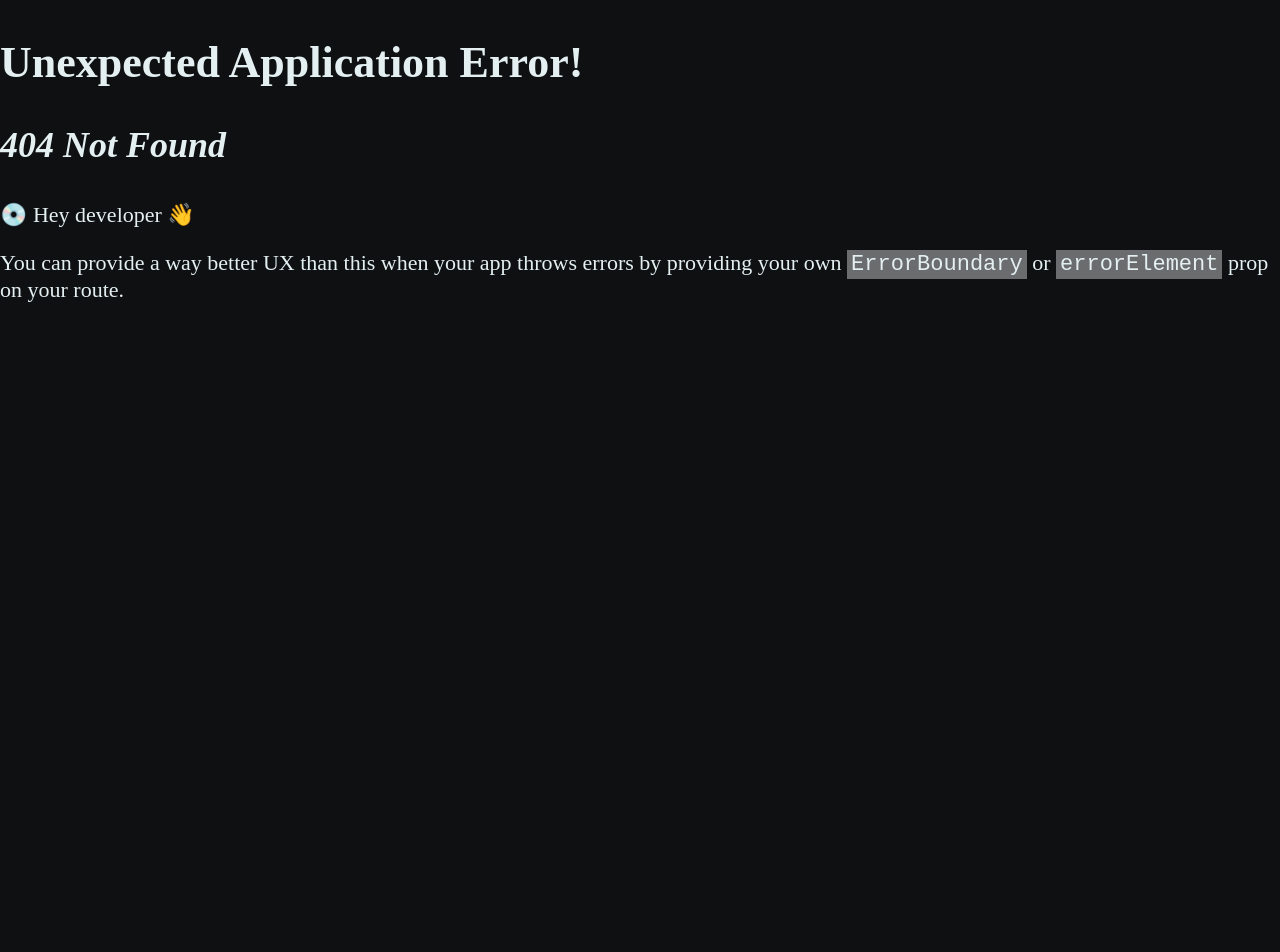
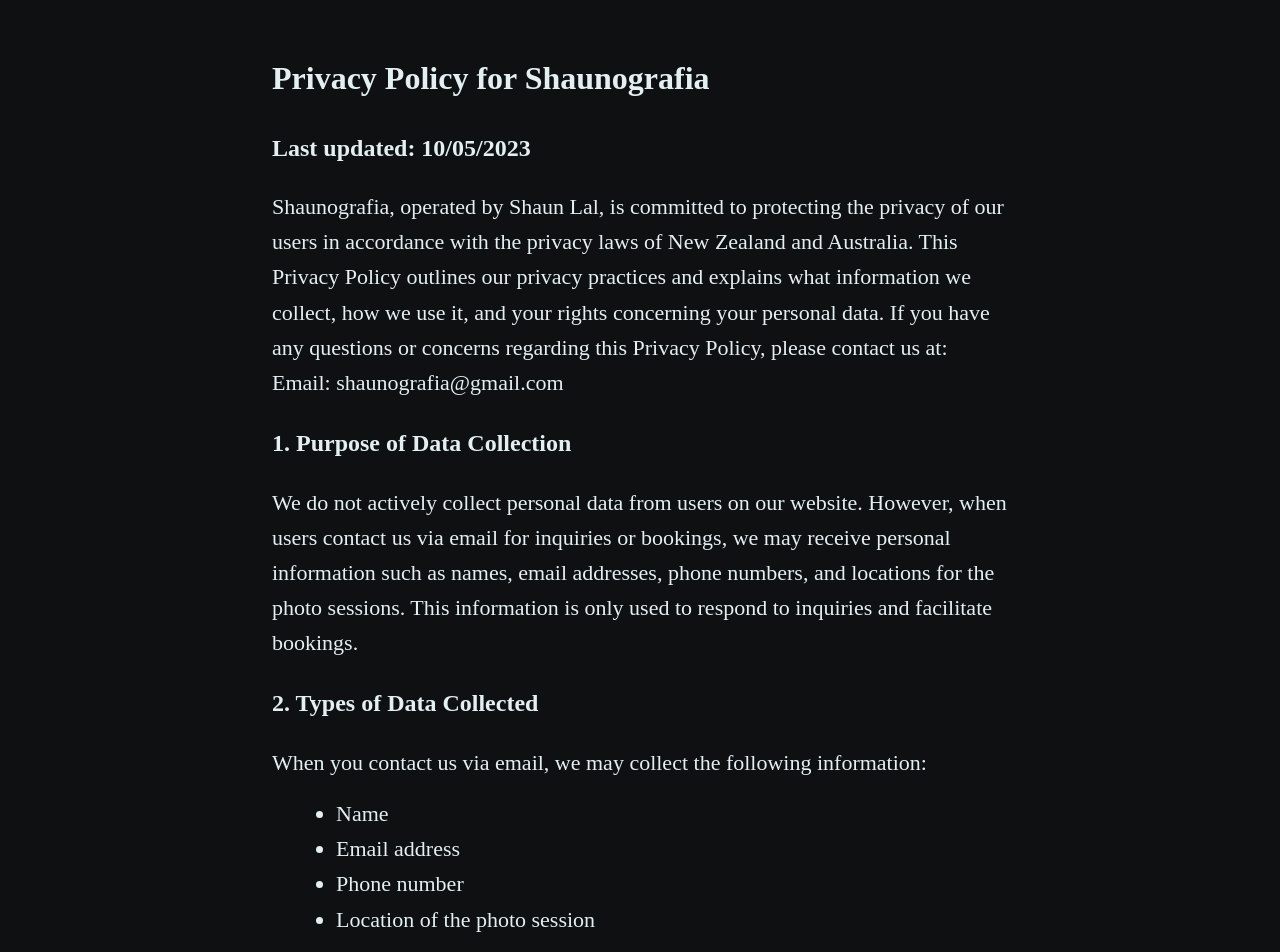
Before and after one commit to CharcoalBadger/Shaunografia, a React (Create React App) app: page /privacypolicy in a window 1280 px wide. Before the commit this address had no page. Shown: the top 952 px of the page. Before the commit the page ends 800 px from the top, so only its background shows below. Built offline with nearby package versions, Linux system fonts and the light colour scheme; a web font is replaced by a local one.

Commit message:
privacy policy, sitemap link, added created

```diff
--- a/src/footer.js
+++ b/src/footer.js
@@ -155,7 +155,15 @@
         <p className="footer-copyright">
           Copyright © 2023 Shaunografia. All rights reserved.
         </p>
-        <Linktotop to="/Contact" className="footer-privacy">
+        <a
+          href="https://www.instagram.com/shaunografia/"
+          target="_blank"
+          rel="noopener noreferrer"
+          className="footer-sitemap"
+        >
+          Website created by William Douglas
+        </a>
+        <Linktotop to="/privacypolicy" className="footer-privacy">
           Privacy policy
         </Linktotop>
         <a
--- a/src/index.js
+++ b/src/index.js
@@ -11,6 +11,7 @@
 import Eventpage from "./pages/eventpage";
 import Petpage from "./pages/petpage";
 import Bookingform from "./bookingform";
+import Privacypolicy from "./privacypolicy";
 
 const router = createBrowserRouter([
   {
@@ -49,6 +50,10 @@
     path: "contactform",
     element: <Bookingform />,
   },
+  {
+    path: "privacypolicy",
+    element: <Privacypolicy />,
+  },
 ]);
 
 const root = ReactDOM.createRoot(document.getElementById("root"));
--- /dev/null
+++ b/src/privacypolicy.css
@@ -0,0 +1,27 @@
+.privacypolicy-container {
+  max-width: 800px;
+  margin: 0 auto;
+  padding: 2rem;
+  line-height: 1.6;
+}
+
+.privacypolicy-container h1 {
+  font-size: 2rem;
+  margin-bottom: 1rem;
+}
+
+.privacypolicy-container h2 {
+  font-size: 1.5rem;
+  margin-bottom: 0.5rem;
+  margin-top: 1.5rem;
+}
+
+.privacypolicy-container p {
+  margin-bottom: 1rem;
+}
+
+.privacypolicy-container ul {
+  list-style-type: disc;
+  margin-left: 1.5rem;
+  margin-bottom: 1rem;
+}
--- /dev/null
+++ b/src/privacypolicy.js
@@ -0,0 +1,90 @@
+import React from "react";
+import "./privacypolicy.css";
+
+export default function Privacypolicy() {
+  return (
+    <div className="privacypolicy-container">
+      <h1>Privacy Policy for Shaunografia</h1>
+      <h2>Last updated: 10/05/2023</h2>
+      <p>
+        Shaunografia, operated by Shaun Lal, is committed to protecting the
+        privacy of our users in accordance with the privacy laws of New Zealand
+        and Australia. This Privacy Policy outlines our privacy practices and
+        explains what information we collect, how we use it, and your rights
+        concerning your personal data. If you have any questions or concerns
+        regarding this Privacy Policy, please contact us at: Email:
+        shaunografia@gmail.com
+      </p>
+      <h2>1. Purpose of Data Collection</h2>
+      <p>
+        We do not actively collect personal data from users on our website.
+        However, when users contact us via email for inquiries or bookings, we
+        may receive personal information such as names, email addresses, phone
+        numbers, and locations for the photo sessions. This information is only
+        used to respond to inquiries and facilitate bookings.
+      </p>
+      <h2>2. Types of Data Collected</h2>
+      <p>
+        When you contact us via email, we may collect the following information:
+      </p>
+      <ul>
+        <li>Name</li>
+        <li>Email address</li>
+        <li>Phone number</li>
+        <li>Location of the photo session</li>
+      </ul>
+      <h2>3. Data Storage and Security</h2>
+      <p>
+        As we do not store or maintain user data, there is no need to elaborate
+        on data storage and security practices. However, we take reasonable
+        steps to ensure that any personal information you share with us via
+        email is protected from unauthorized access or disclosure.
+      </p>
+      <h2>4. Third-Party Sharing</h2>
+      <p>We do not share any personal information with third parties.</p>
+      <h2>5. User Rights</h2>
+      <p>
+        In accordance with the privacy laws of New Zealand and Australia, you
+        have the right to:
+      </p>
+      <ul>
+        <li>Request access to your personal information</li>
+        <li>
+          Request correction of your personal information if it is inaccurate
+        </li>
+        <li>
+          Request deletion of your personal information, subject to any legal
+          obligations we may have to retain it
+        </li>
+      </ul>
+      <p>
+        To exercise any of these rights, please contact us at
+        shaunografia@gmail.com.
+      </p>
+      <h2>6. Cookie Policy</h2>
+      <p>
+        We currently do not use cookies on our website. If we decide to use
+        cookies in the future, we will update this Privacy Policy accordingly.
+      </p>
+      <h2>7. Consent and Opt-Out</h2>
+      <p>
+        As we do not collect or store personal data, there is no need for
+        consent or opt-out procedures.
+      </p>
+      <h2>8. Policy Changes and Updates</h2>
+      <p>
+        We reserve the right to update this Privacy Policy at any time. Any
+        significant changes will be communicated to users through our website or
+        other appropriate means.
+      </p>
+      <h2>9. Contact Information</h2>
+      <p>
+        If you have any questions, concerns, or requests related to this Privacy
+        Policy, please contact us at shaunografia@gmail.com. The contact
+        information provided here is also available in the "Contact" section of
+        our website and in the Privacy Policy accessible in the footer of every
+        page on our website.
+      </p>
+    </div>
+  );
+}
--- a/src/shortfooter.js
+++ b/src/shortfooter.js
@@ -136,7 +136,15 @@
         <p className="shortfooter-copyright">
           Copyright © 2023 Shaunografia. All rights reserved.
         </p>
-        <Linktotop to="/Contact" className="shortfooter-privacy">
+        <a
+          href="https://www.instagram.com/shaunografia/"
+          target="_blank"
+          rel="noopener noreferrer"
+          className="footer-sitemap"
+        >
+          Website created by William Douglas
+        </a>
+        <Linktotop to="/privacypolicy" className="shortfooter-privacy">
           Privacy policy
         </Linktotop>
         <a
```
